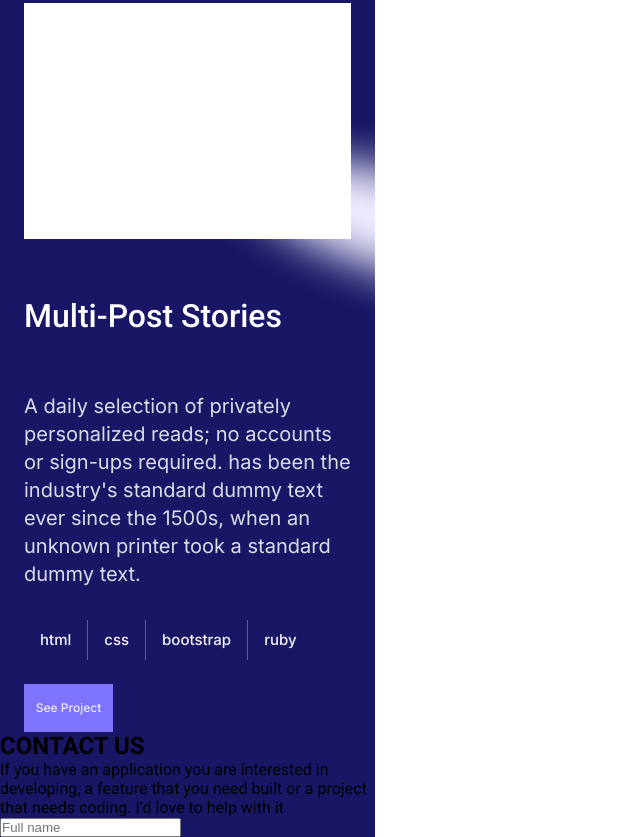
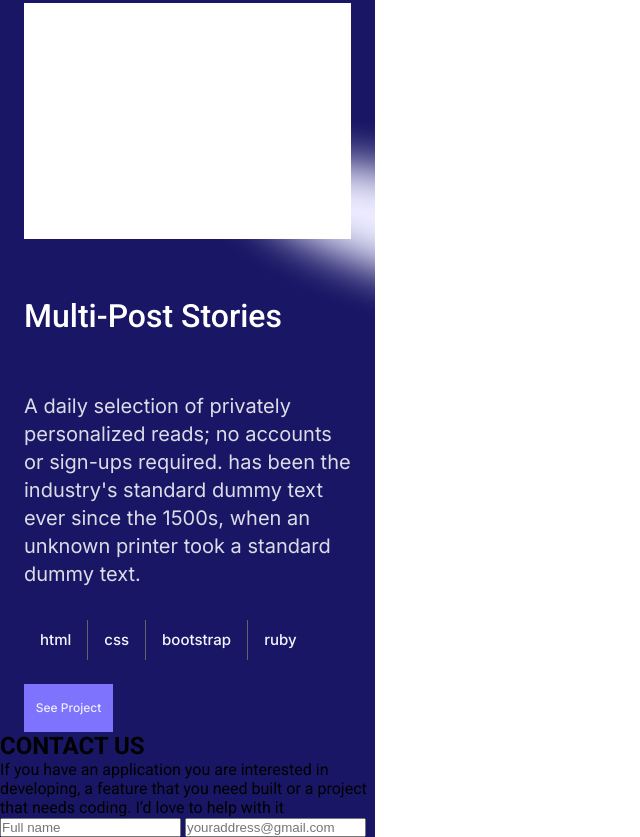
Before and after one commit to NataliaPoletaeva/Portfolio, a plain HTML site: page index.html in a window 1280 px wide. Shown: the part 3794-4631 px from the top of the page, without its empty margins (0-640 px from the left). Drawn offline with Linux system fonts and the light colour scheme.

Commit message:
Add email input to form

```diff
--- a/index.html
+++ b/index.html
@@ -218,6 +218,7 @@
                 built or a project that needs coding. I’d love to help with it</p>
             <form action="https://formspree.io/f/xvodnlkd" method="post">
                 <input type="text" maxlength="30" placeholder="Full name" name="fullname">
+                <input type="email" placeholder="youraddress@gmail.com" name="email">
             </form>
         </section>
     </div>
```
